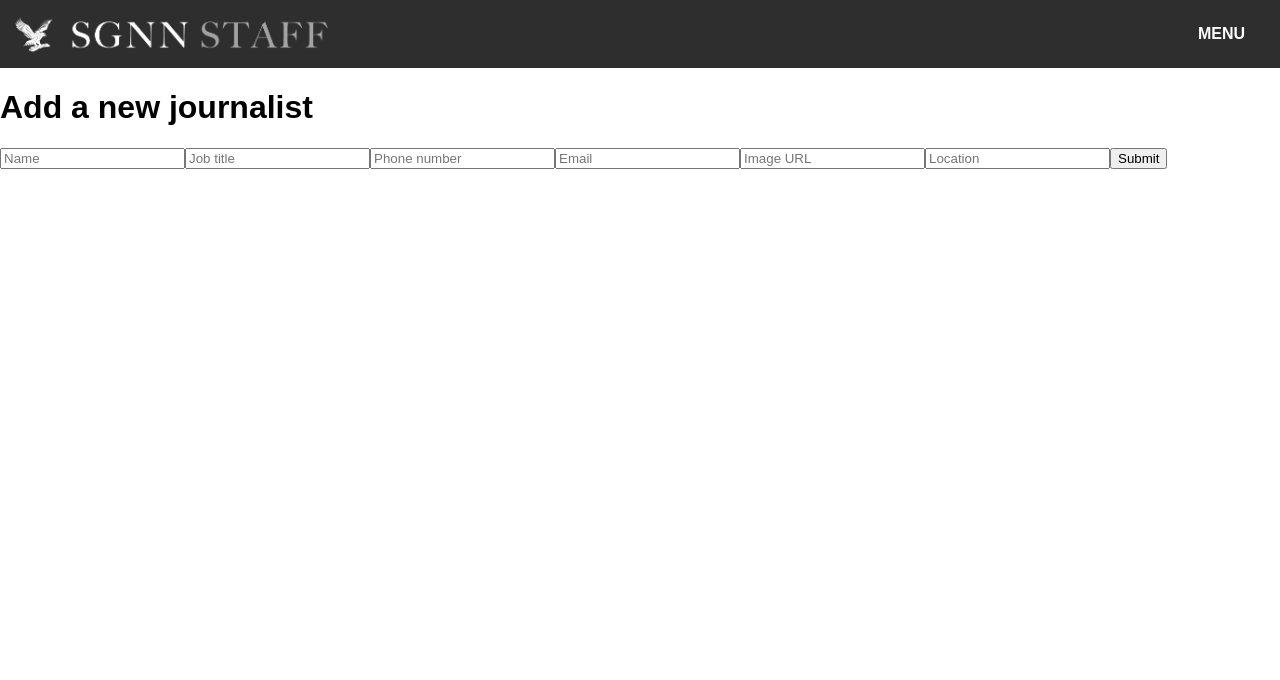
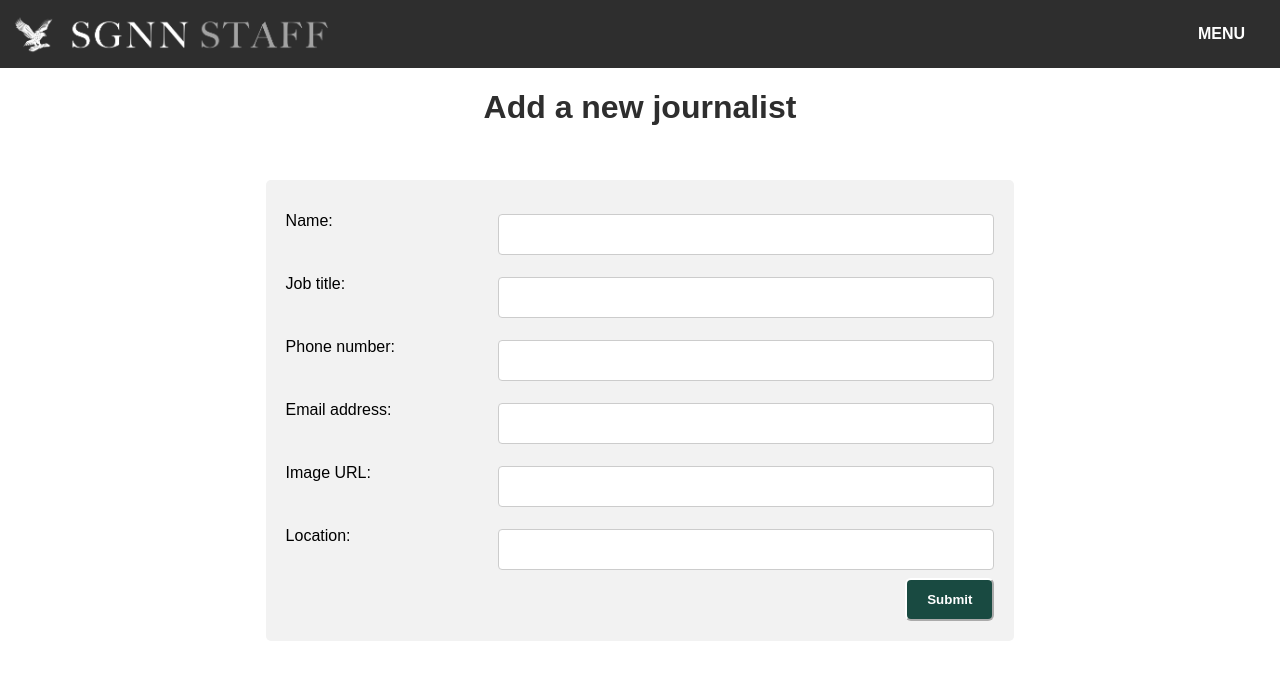
Before and after one commit to janeduncan/NewsAppFrontStaff, a React (Create React App) app: page /staff/journalists/new in a window 1280 px wide. Shown: the top 680 px of the page. Built offline with nearby package versions, Linux system fonts and the light colour scheme.

Commit message:
Adds styling to new journalist form

```diff
--- a/src/App.css
+++ b/src/App.css
@@ -157,6 +157,85 @@ table th {
   color: white;
 }
 
+.row:after {
+  content: "";
+  display: table;
+  clear: both;
+}
+
+/* Form */
+
+input[type=text], select {
+  width: 100%;
+  padding: 12px 210px;
+  margin: 8px 0;
+  display: inline-block;
+  border: 1px solid #cccccc;
+  border-radius: 4px;
+  box-sizing: border-box;
+}
+
+* {
+  box-sizing: border-box;
+}
+
+input[type=text], select, textarea {
+  width: 100%;
+  padding: 12px;
+  border: 1px solid #ccc;
+  border-radius: 4px;
+  resize: vertical;
+}
+
+label {
+  padding: 12px 12px 12px 0;
+  display: inline-block;
+}
+
+input[type=submit] {
+  background-color: #194a41;
+  color: white;
+  padding: 12px 20px;
+  border-color: white;
+  font-weight: bold;
+  border-radius: 6px;
+  cursor: pointer;
+  float: right;
+}
+
+input[type=submit]:hover {
+  background-color: #555555;
+}
+
+.box {
+  border-radius: 5px;
+  background-color: #f2f2f2;
+  padding: 20px;
+}
+
+.col-30 {
+  float: left;
+  width: 30%;
+}
+
+.col-70 {
+  float: left;
+  width: 70%;
+  margin-top: 6px;
+}
+
+.right{
+  float:right!important;
+}
+
+.form{
+  padding:2em 16px;
+}
+
+.slimform {
+  margin: auto;
+  width: 60%;
+}
 
 /* Fiona */
 .staff-container-item{
@@ -170,6 +249,7 @@ table th {
 
 .grid-item-heading{
   text-align: center;
+  color: #2e2e2e;
 }
 
 .staff-container{
--- a/src/containers/journalists/JournalistFormContainer.js
+++ b/src/containers/journalists/JournalistFormContainer.js
@@ -22,16 +22,66 @@ const handleSubmit = (event) => {
 const JournalistFormContainer = (props) => {
   return (
     <div>
-      <h1>Add a new journalist</h1>
-      <form onSubmit={handleSubmit}>
-        <input type="text" placeholder="Name" name="name" required/>
-        <input type="text" placeholder="Job title" name="jobTitle" required/>
-        <input type="text" placeholder="Phone number" name="phoneNumber" required/>
-        <input type="text" placeholder="Email" name="email" required/>
-        <input type="text" placeholder="Image URL" name="image" required/>
-        <input type="text" placeholder="Location" name="location" required/>
-        <button type="submit">Submit</button>
-      </form>
+      <h1 className="grid-item-heading">Add a new journalist</h1>
+        <div className="form">
+          <div className="slimform">
+            <div className="box">
+              <form onSubmit={handleSubmit}>
+                <div className="row">
+                  <div className="col-30">
+                    <label for="name">Name: </label>
+                  </div>
+                  <div className="col-70">
+                    <input type="text" name="name" required/>
+                  </div>
+                </div>
+                <div className="row">
+                  <div className="col-30">
+                    <label for="job-title">Job title: </label>
+                  </div>
+                  <div className="col-70">
+                    <input type="text" name="jobTitle" required/>
+                  </div>
+                </div>
+                <div className="row">
+                  <div className="col-30">
+                    <label for="phone-number">Phone number: </label>
+                  </div>
+                  <div className="col-70">
+                    <input type="text" name="phoneNumber" required/>
+                  </div>
+                </div>
+                <div className="row">
+                  <div className="col-30">
+                    <label for="email">Email address: </label>
+                  </div>
+                  <div className="col-70">
+                    <input type="text" name="email" required/>
+                  </div>
+                </div>
+                <div className="row">
+                  <div className="col-30">
+                    <label for="image">Image URL: </label>
+                  </div>
+                  <div className="col-70">
+                    <input type="text" name="image" required/>
+                  </div>
+                </div>
+                <div className="row">
+                  <div className="col-30">
+                    <label for="location">Location: </label>
+                  </div>
+                  <div className="col-70">
+                    <input type="text" name="location" required/>
+                  </div>
+                </div>
+                <div className="row">
+                  <input type="submit" value="Submit"/>
+                </div>
+                </form>
+              </div>
+            </div>
+          </div>
     </div>
   )
 }
```
Lines whose indentation alone changed are shown as unchanged.
